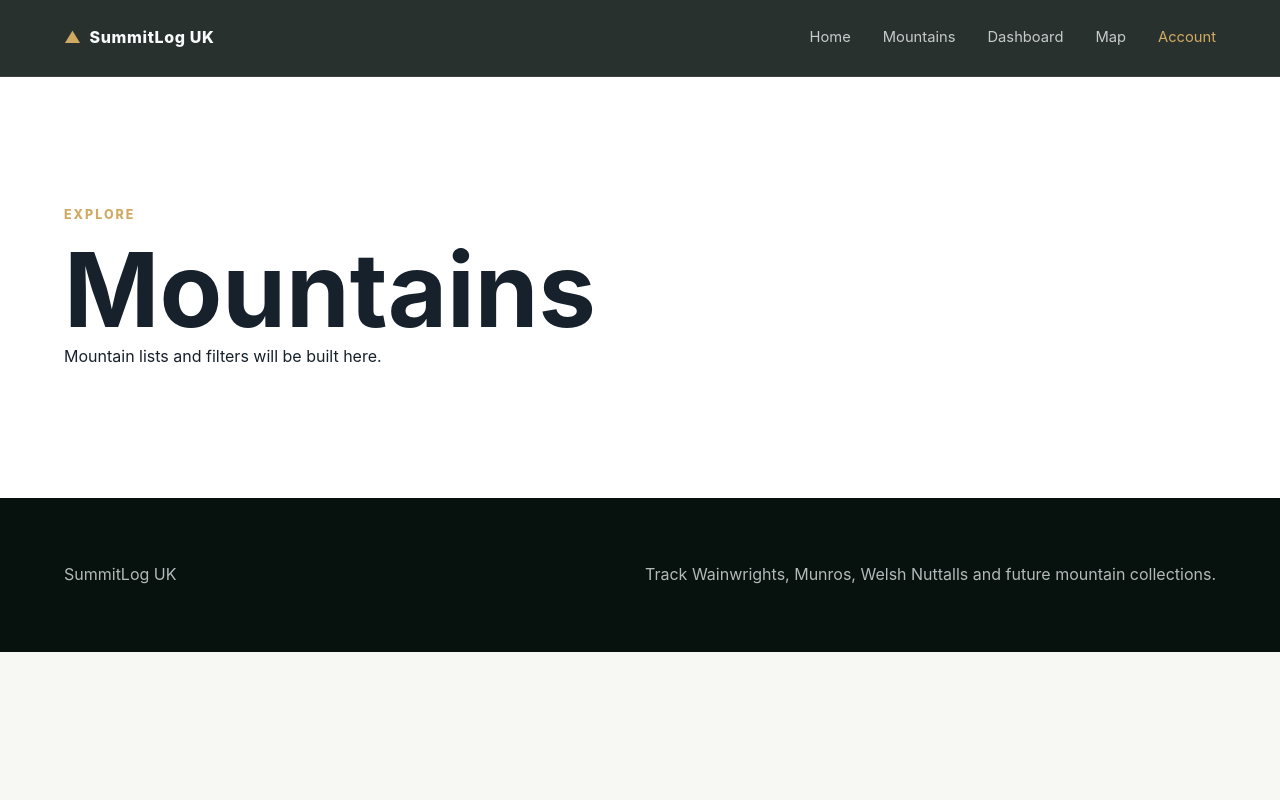
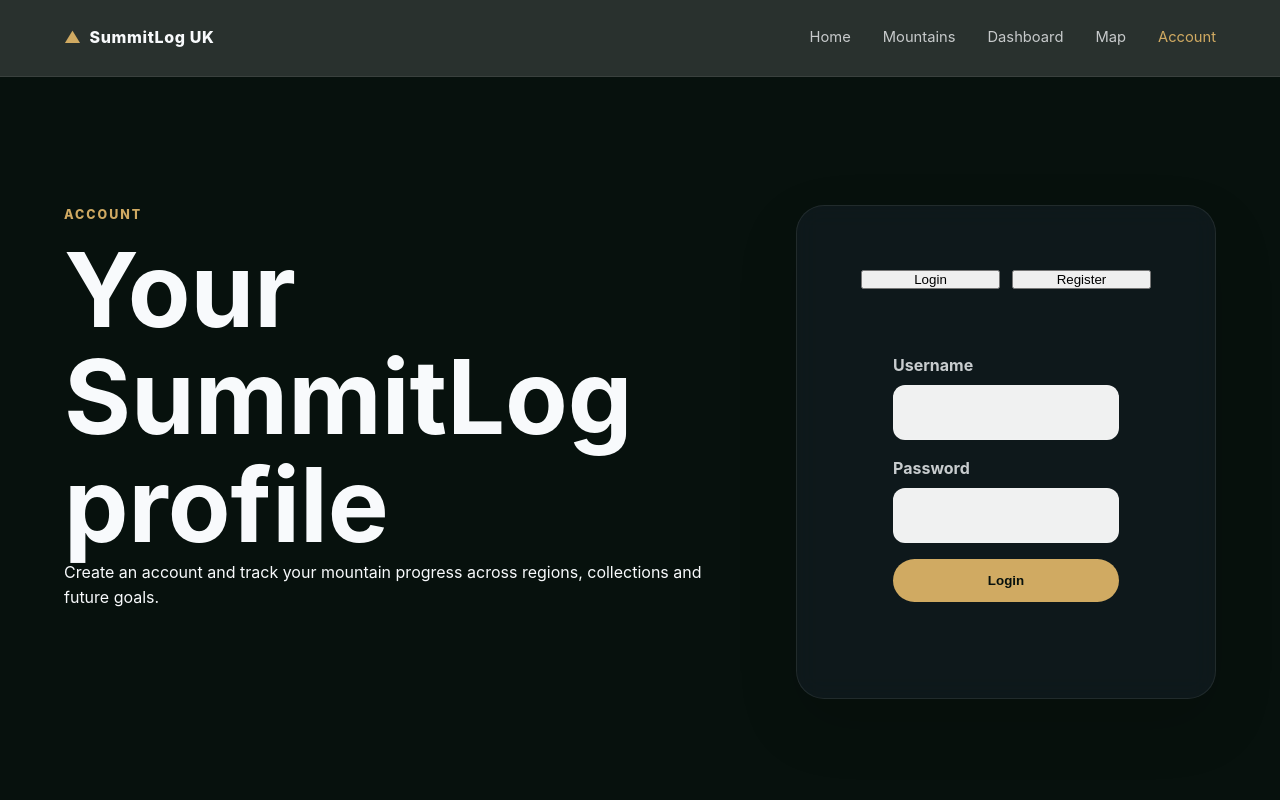
Before and after one commit to TGOSS1984/summitlog-uk, a React app in the folder frontend/: page /account in a window 1280 px wide. Shown: the top 800 px of the page. Built offline with nearby package versions, Linux system fonts and the light colour scheme; no server answers; the HTML template or start-up script is replaced by a standard one.

Commit message:
feat: add account authentication UI

```diff
--- a/frontend/src/lib/api.js
+++ b/frontend/src/lib/api.js
@@ -84,3 +84,38 @@ export async function updateProgressLog(logId, payload) {
     body: JSON.stringify(payload),
   });
 }
+
+export async function registerUser(payload) {
+  const csrfToken = await getCsrfToken();
+
+  return request("/auth/register/", {
+    method: "POST",
+    headers: {
+      "X-CSRFToken": csrfToken,
+    },
+    body: JSON.stringify(payload),
+  });
+}
+
+export async function loginUser(payload) {
+  const csrfToken = await getCsrfToken();
+
+  return request("/auth/login/", {
+    method: "POST",
+    headers: {
+      "X-CSRFToken": csrfToken,
+    },
+    body: JSON.stringify(payload),
+  });
+}
+
+export async function logoutUser() {
+  const csrfToken = await getCsrfToken();
+
+  return request("/auth/logout/", {
+    method: "POST",
+    headers: {
+      "X-CSRFToken": csrfToken,
+    },
+  });
+}
--- a/frontend/src/pages/AccountPage.jsx
+++ b/frontend/src/pages/AccountPage.jsx
@@ -1,13 +1,211 @@
+import { useEffect, useState } from "react";
+
+import {
+  getCurrentUser,
+  loginUser,
+  logoutUser,
+  registerUser,
+} from "../lib/api";
+
 function AccountPage() {
+  const [user, setUser] = useState(null);
+
+  const [mode, setMode] = useState("login");
+
+  const [form, setForm] = useState({
+    username: "",
+    email: "",
+    password: "",
+  });
+
+  async function loadUser() {
+    try {
+      const data = await getCurrentUser();
+      setUser(data.user);
+    } catch (error) {
+      console.error(error);
+    }
+  }
+
+  useEffect(() => {
+    loadUser();
+  }, []);
+
+  function handleChange(event) {
+    const { name, value } = event.target;
+
+    setForm((current) => ({
+      ...current,
+      [name]: value,
+    }));
+  }
+
+  async function handleSubmit(event) {
+    event.preventDefault();
+
+    try {
+      if (mode === "login") {
+        await loginUser({
+          username: form.username,
+          password: form.password,
+        });
+      } else {
+        await registerUser(form);
+      }
+
+      loadUser();
+    } catch (error) {
+      console.error(error);
+    }
+  }
+
+  async function handleLogout() {
+    try {
+      await logoutUser();
+
+      setUser(null);
+
+      setForm({
+        username: "",
+        email: "",
+        password: "",
+      });
+    } catch (error) {
+      console.error(error);
+    }
+  }
+
   return (
-    <main className="page">
-      <section className="section section-light">
-        <div className="container">
-          <p className="section-kicker">Explore</p>
-          <h1>Mountains</h1>
-          <p>Mountain lists and filters will be built here.</p>
+    <main>
+
+      <section className="section section-dark">
+
+        <div className="container account-grid">
+
+          <div>
+
+            <p className="section-kicker">
+              Account
+            </p>
+
+            <h1>
+              Your SummitLog profile
+            </h1>
+
+            <p>
+              Create an account and track your
+              mountain progress across regions,
+              collections and future goals.
+            </p>
+
+          </div>
+
+          <div className="glass-card account-panel">
+
+            {user ? (
+              <>
+                <h2>
+                  Welcome back
+                </h2>
+
+                <p>
+                  {user.username}
+                </p>
+
+                <p>
+                  {user.email}
+                </p>
+
+                <button
+                  onClick={handleLogout}
+                >
+                  Logout
+                </button>
+
+              </>
+            ) : (
+              <>
+
+                <div className="account-switch">
+
+                  <button
+                    onClick={() => setMode("login")}
+                  >
+                    Login
+                  </button>
+
+                  <button
+                    onClick={() => setMode("register")}
+                  >
+                    Register
+                  </button>
+
+                </div>
+
+                <form
+                  className="tracking-form"
+                  onSubmit={handleSubmit}
+                >
+
+                  <label>
+
+                    Username
+
+                    <input
+                      name="username"
+                      value={form.username}
+                      onChange={handleChange}
+                    />
+
+                  </label>
+
+                  {mode === "register" && (
+                    <label>
+
+                      Email
+
+                      <input
+                        name="email"
+                        type="email"
+                        value={form.email}
+                        onChange={handleChange}
+                      />
+
+                    </label>
+                  )}
+
+                  <label>
+
+                    Password
+
+                    <input
+                      name="password"
+                      type="password"
+                      value={form.password}
+                      onChange={handleChange}
+                    />
+
+                  </label>
+
+                  <button type="submit">
+
+                    {mode === "login"
+                      ? "Login"
+                      : "Register"}
+
+                  </button>
+
+                </form>
+
+              </>
+            )}
+
+          </div>
+
         </div>
+
       </section>
+
     </main>
   );
 }
--- a/frontend/src/styles/global.css
+++ b/frontend/src/styles/global.css
@@ -488,3 +488,43 @@ color:var(--color-teal);
     grid-template-columns: 1fr;
   }
 }
+
+/*Account Page*/
+
+.account-grid{
+
+display:grid;
+grid-template-columns:
+1fr 420px;
+
+gap:
+var(--space-xl);
+
+align-items:start;
+
+}
+
+.account-panel{
+
+padding:
+var(--space-xl);
+
+}
+
+.account-switch{
+
+display:flex;
+
+gap:
+var(--space-sm);
+
+margin-bottom:
+var(--space-lg);
+
+}
+
+.account-switch button{
+
+flex:1;
+
+}
```
